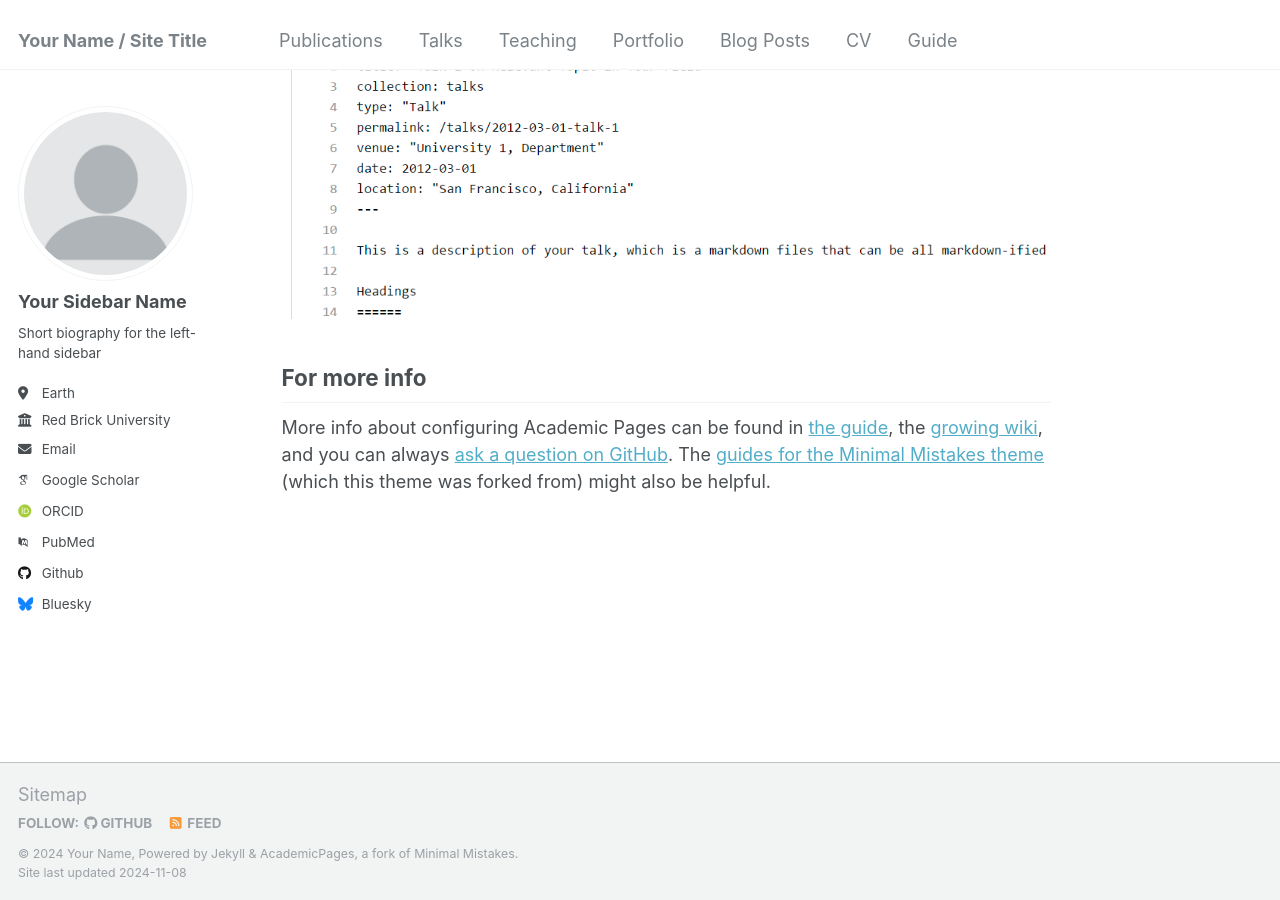
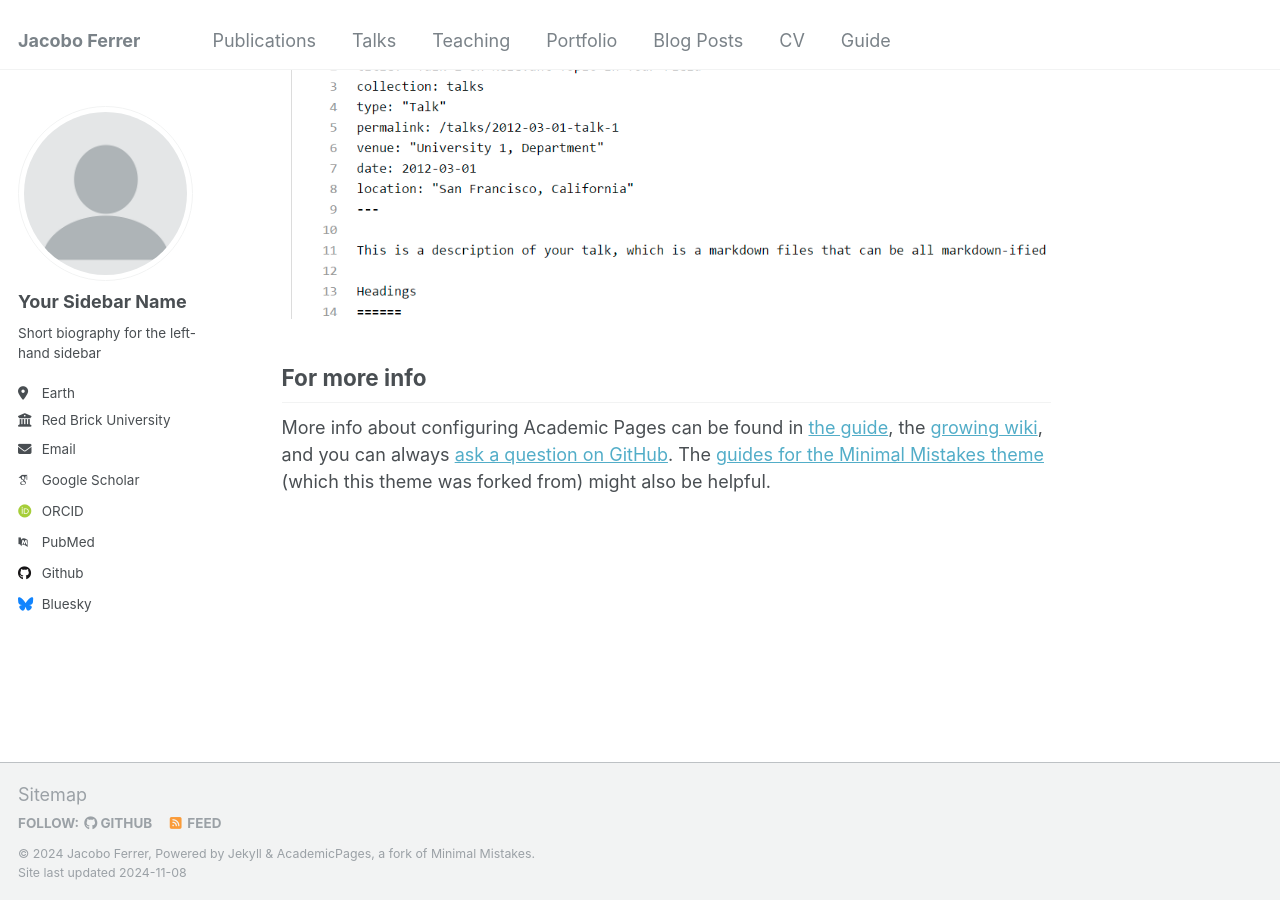
Before and after one commit to jferrherz/jferrherz2.github.io, a Jekyll site: the page built from _pages/about.md, in a window 1280 px wide and 900 px high, scrolled down 2643 px. Built offline with Jekyll 4.4.1, drawn with Linux system fonts in a browser that asks for light colours; some web fonts are replaced.

Commit message:
Update _config.yml

```diff
--- a/_config.yml
+++ b/_config.yml
@@ -8,10 +8,10 @@
 
 # Basic Site Settings
 locale                   : "en-US"
-title                    : "Your Name / Site Title"
+title                    : "Jacobo Ferrer"
 title_separator          : "-"
-name                     : &name "Your Name"
-description              : &description "personal description"
+name                     : &name "Jacobo Ferrer"
+description              : &description "I am an economics Ph.D and researcher focusing on distributional and environmental input-output models"
 url                      : https://academicpages.github.io # the base hostname & protocol for your site e.g. "https://mmistakes.github.io"
 baseurl                  : "" # the subpath of your site, e.g. "/blog"
 repository               : "academicpages/academicpages.github.io"
```
